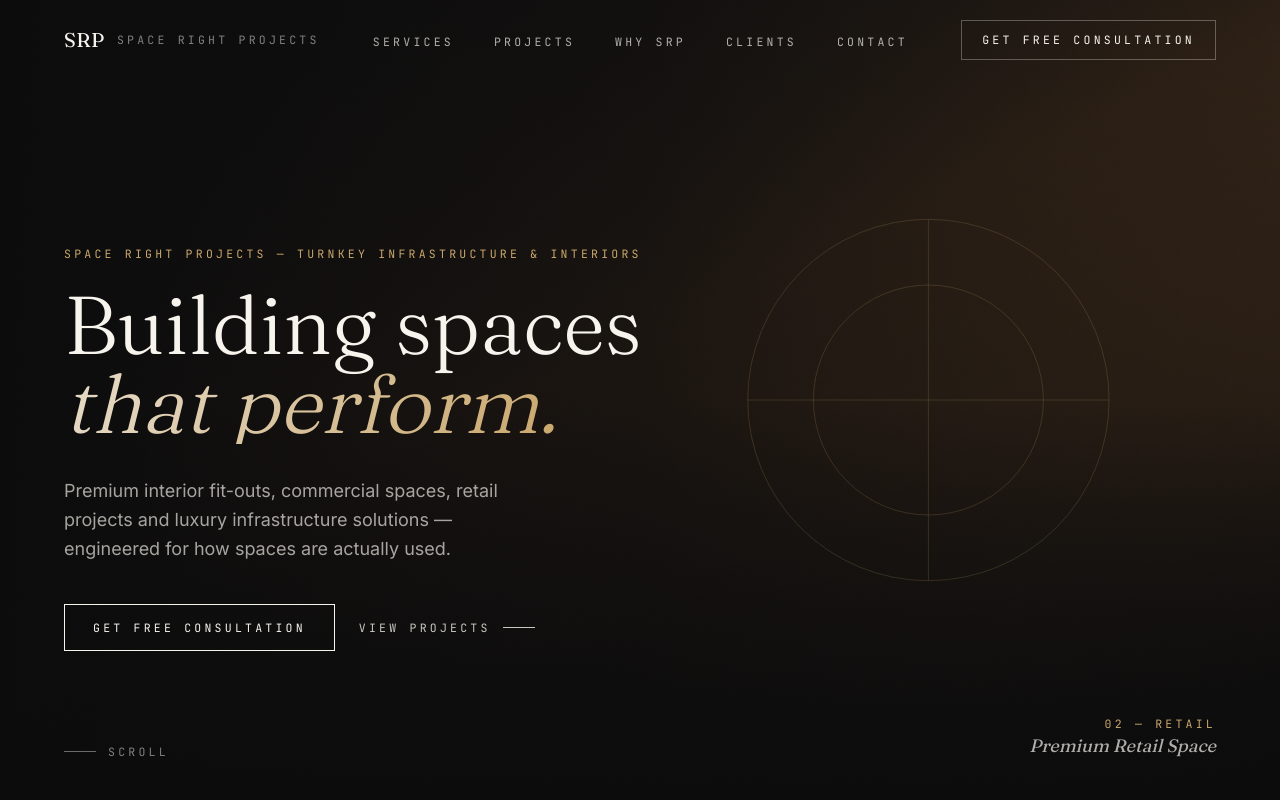
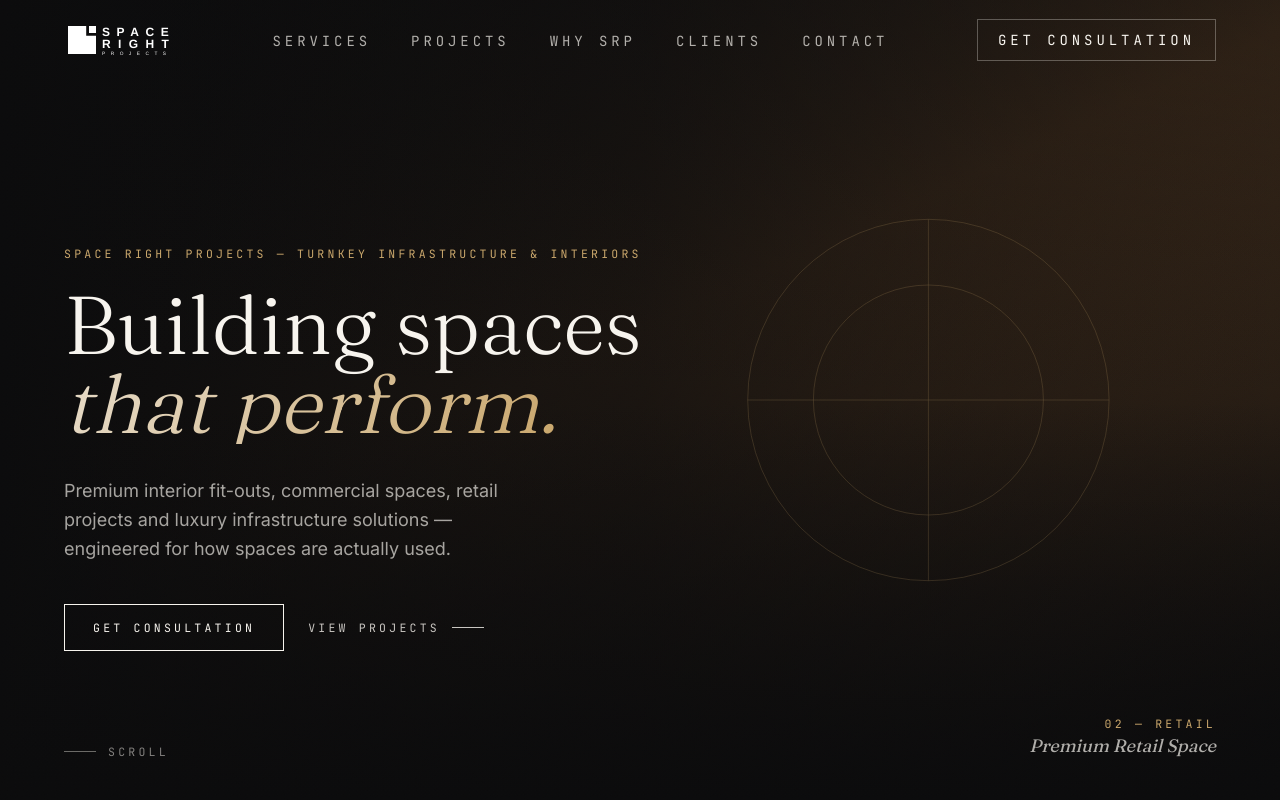
Before and after one commit to Ullas-webdev/SRP_pravx, a Next.js app: page / in a window 1280 px wide. Shown: the top 800 px of the page. Built offline with nearby package versions, Linux system fonts and the light colour scheme.

Commit message:
Optimize loading screen text durations, update navbar logo & text size, and change CTA to 'Get Consultation'

```diff
--- a/components/Hero.tsx
+++ b/components/Hero.tsx
@@ -158,7 +158,7 @@ export default function Hero() {
             href="#contact"
             className="btn-primary border border-pearl px-7 py-3.5 eyebrow hover:text-matte transition-colors duration-300"
           >
-            Get Free Consultation
+            Get Consultation
           </a>
           <a
             href="#projects"
--- a/components/LoadingScreen.tsx
+++ b/components/LoadingScreen.tsx
@@ -176,15 +176,15 @@ function AnimatedLogo({ done }: { done: boolean }) {
         variants={containerVariants}
         initial="hidden"
         animate="visible"
-        style={{ transitionDelay: "1.9s" } as React.CSSProperties}
+        style={{ transitionDelay: "1.8s" } as React.CSSProperties}
         // override: start stagger only after big square fill
-        custom={1.9}
+        custom={1.8}
       >
         {SPACE.split("").map((ch, i) => (
           <motion.span
             key={i}
             variants={letterVariants}
-            transition={{ delay: 1.9 + i * 0.07, duration: 0.45, ease: [0.22, 1, 0.36, 1] }}
+            transition={{ delay: 1.8 + i * 0.06, duration: 0.45, ease: [0.22, 1, 0.36, 1] }}
             initial="hidden"
             animate="visible"
             className="text-white font-bold tracking-[0.25em] text-4xl md:text-5xl"
@@ -202,7 +202,7 @@ function AnimatedLogo({ done }: { done: boolean }) {
             key={i}
             initial={{ opacity: 0, y: 6 }}
             animate={{ opacity: 1, y: 0 }}
-            transition={{ delay: 2.25 + i * 0.07, duration: 0.45, ease: [0.22, 1, 0.36, 1] }}
+            transition={{ delay: 1.98 + i * 0.06, duration: 0.45, ease: [0.22, 1, 0.36, 1] }}
             className="text-white font-bold tracking-[0.25em] text-4xl md:text-5xl"
             style={{ fontFamily: "'Montserrat','Helvetica Neue',sans-serif" }}
           >
@@ -215,7 +215,7 @@ function AnimatedLogo({ done }: { done: boolean }) {
       <motion.span
         initial={{ opacity: 0, filter: "blur(12px)" }}
         animate={{ opacity: 1, filter: "blur(0px)" }}
-        transition={{ duration: 0.9, ease: [0.22, 1, 0.36, 1], delay: 2.7 }}
+        transition={{ duration: 0.6, ease: [0.22, 1, 0.36, 1], delay: 2.16 }}
         className="text-[#C9A66B] tracking-[0.45em] text-sm md:text-base font-medium"
         style={{ fontFamily: "'Montserrat','Helvetica Neue',sans-serif" }}
       >
--- a/components/Nav.tsx
+++ b/components/Nav.tsx
@@ -3,6 +3,9 @@
 import { useEffect, useState } from "react";
 import { motion, AnimatePresence } from "framer-motion";
 import Image from "next/image";
+import Link from "next/link";
+import { usePathname, useRouter } from "next/navigation";
+import Logo from "./Logo";
 
 const LINKS = [
   { label: "Services", href: "services" },
@@ -28,6 +31,8 @@ export default function Nav() {
   const [scrolled, setScrolled] = useState(false);
   const [open, setOpen] = useState(false);
   const [active, setActive] = useState("");
+  const pathname = usePathname();
+  const router = useRouter();
 
   // Lock body scroll when mobile menu is open
   useEffect(() => {
@@ -52,10 +57,28 @@ export default function Nav() {
     return () => window.removeEventListener("scroll", onScroll);
   }, []);
 
+  const handleLinkClick = (id: string) => {
+    if (id === "top") {
+      if (pathname === "/") {
+        scrollToSection("top");
+      } else {
+        router.push("/");
+      }
+      return;
+    }
+    if (pathname === "/") {
+      scrollToSection(id);
+    } else {
+      router.push(`/#${id}`);
+    }
+  };
+
   const handleMobileNav = (id: string) => {
     setOpen(false);
     // Small delay so the menu closes before scrolling starts
-    setTimeout(() => scrollToSection(id), 320);
+    setTimeout(() => {
+      handleLinkClick(id);
+    }, 320);
   };
 
   return (
@@ -94,22 +117,11 @@ export default function Nav() {
 
           {/* Logo / brand — flex-1 on mobile so it centres, auto on desktop */}
           <button
-            onClick={() => scrollToSection("top")}
-            className="flex items-center gap-3 focus:outline-none flex-1 md:flex-none"
-            aria-label="Scroll to top"
+            onClick={() => handleLinkClick("top")}
+            className="flex items-center focus:outline-none flex-1 md:flex-none"
+            aria-label="Go to landing page"
           >
-            {/* Square logo mark — visible on mobile, hidden on desktop */}
-            <Image
-              src="/logo.png"
-              alt="SRP logo"
-              width={100}
-              height={32}
-              className="md:hidden object-contain"
-              unoptimized
-            />
-            {/* Desktop: text-only logo */}
-            <span className="hidden md:inline font-display text-xl tracking-wide">SRP</span>
-            <span className="hidden md:inline eyebrow text-pearl/50">Space Right Projects</span>
+            <Logo variant="horizontal" mode="dark" className="h-8 md:h-9 w-auto" />
           </button>
 
           {/* ── DESKTOP: centre nav links ── */}
@@ -117,8 +129,8 @@ export default function Nav() {
             {LINKS.map((l) => (
               <li key={l.href}>
                 <button
-                  onClick={() => scrollToSection(l.href)}
-                  className={`eyebrow transition-colors duration-300 ${
+                  onClick={() => handleLinkClick(l.href)}
+                  className={`eyebrow !text-xs md:!text-sm transition-colors duration-300 ${
                     active === l.href
                       ? "text-gold"
                       : "text-pearl/70 hover:text-gold"
@@ -132,10 +144,10 @@ export default function Nav() {
 
           {/* ── DESKTOP: CTA button ── */}
           <button
-            onClick={() => scrollToSection("contact")}
-            className="btn-primary hidden md:inline-flex items-center border border-pearl/30 px-5 py-2.5 eyebrow hover:text-matte transition-colors duration-300"
+            onClick={() => handleLinkClick("contact")}
+            className="btn-primary hidden md:inline-flex items-center border border-pearl/30 px-5 py-2.5 eyebrow !text-xs md:!text-sm hover:text-matte transition-colors duration-300"
           >
-            Get Free Consultation
+            Get Consultation
           </button>
 
         </nav>
@@ -179,9 +191,9 @@ export default function Nav() {
             >
               <button
                 onClick={() => handleMobileNav("contact")}
-                className="w-full border border-gold text-gold px-6 py-4 eyebrow text-center hover:bg-gold hover:text-matte transition-colors duration-300"
+                className="w-full border border-gold text-gold px-6 py-4 eyebrow !text-sm text-center hover:bg-gold hover:text-matte transition-colors duration-300"
               >
-                Get Free Consultation
+                Get Consultation
               </button>
             </motion.div>
           </motion.div>
```
